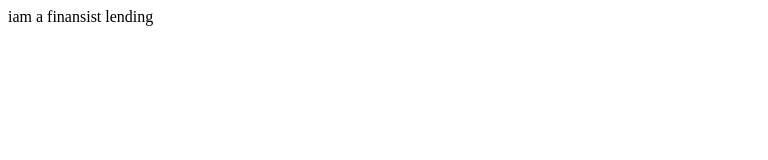
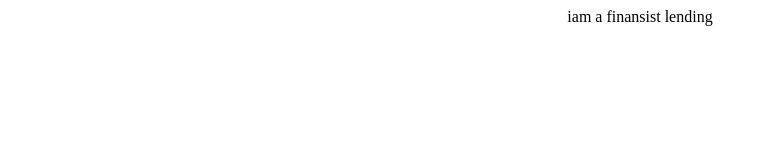
Before and after one commit to bumpbumpe/lending_finansist_test, a plain HTML site: page index.html in a window 1280 px wide. Shown: the whole page, without its empty margins (0-768 px from the left). Drawn offline with Linux system fonts and the light colour scheme.

Commit message:
Update index.html

```diff
--- a/index.html
+++ b/index.html
@@ -1,6 +1,6 @@
 <html>
 <head></head>
 <body>
-iam a finansist lending
+<center>iam a finansist lending</center>
 </body>
 </html>
```
